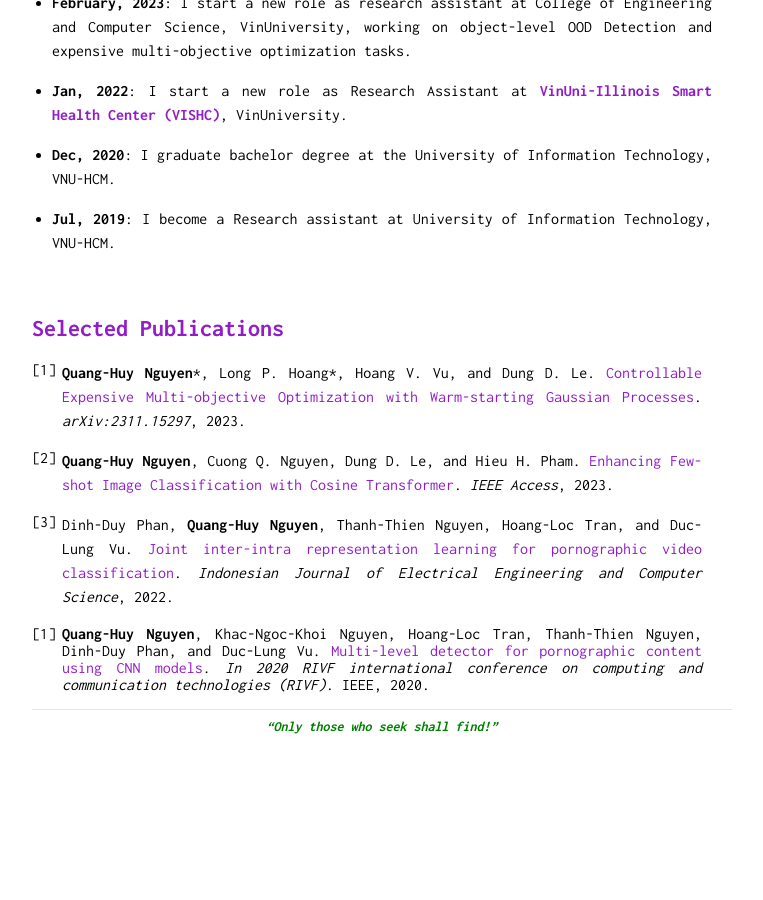
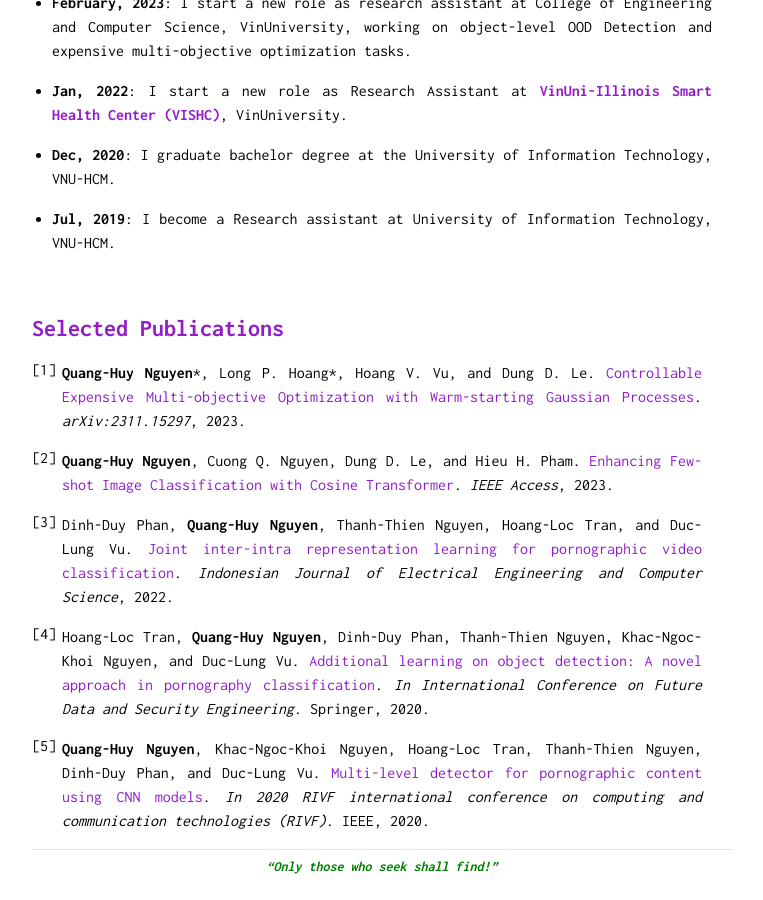
Before and after one commit to quanghuy0497/quanghuy0497.github.io, a Jekyll site: the page built from index.md, in a window 1280 px wide and 900 px high, scrolled down 1279 px. Shown: the whole window, without its empty margins (258-1021 px from the left). Built offline with Jekyll 4.4.1, drawn with Linux system fonts in a browser that asks for light colours; nearby versions of some CDN libraries; before the commit the page ends 2039 px from its top, so only the background shows below that.

Commit message:
Update bio

```diff
--- a/page/about.md
+++ b/page/about.md
@@ -46,10 +46,12 @@ My research interests are including *meta-learning*, *domain adaptation*, and *b
 
 3. Dinh-Duy Phan, **Quang-Huy Nguyen**, Thanh-Thien Nguyen, Hoang-Loc Tran, and Duc-Lung Vu. [Joint inter-intra representation learning for pornographic video classification](http://ijeecs.iaescore.com/index.php/IJEECS/article/view/27086). *Indonesian Journal of Electrical Engineering and Computer Science*, 2022.
 
+4. Hoang-Loc Tran, **Quang-Huy Nguyen**, Dinh-Duy Phan, Thanh-Thien Nguyen, Khac-Ngoc-Khoi Nguyen, and Duc-Lung Vu. [Additional learning on object detection: A novel approach in pornography classification](https://link.springer.com/chapter/10.1007/978-981-33-4370-2_22). *In International Conference on Future Data and Security Engineering*. Springer, 2020.
+
+5. **Quang-Huy Nguyen**, Khac-Ngoc-Khoi Nguyen, Hoang-Loc Tran, Thanh-Thien Nguyen, Dinh-Duy Phan, and Duc-Lung Vu. [Multi-level detector for pornographic content using CNN models](https://ieeexplore.ieee.org/document/9140734). *In 2020 RIVF international conference on computing and communication technologies (RIVF)*. IEEE, 2020.
+
 <!-- 4. Dinh-Duy Phan, Thanh Thien Nguyen, **Quang-Huy Nguyen**, Hoang-Loc Tran, Khac-Ngoc-Khoi Nguyen, and Duc-Lung Vu. [LSPD: A Large-Scale Pornographic Dataset for Detection and Classification](https://inass.org/wp-content/uploads/2021/09/2022022819-4.pdf). *International Journal of Intelligent Engineering and Systems*, 2021. -->
 
 <!-- 5. Dinh-Duy Phan, Thanh-Thien Nguyen, **Quang-Huy Nguyen**, Hoang-Loc Tran, Khac-Ngoc-Khoi Nguyen, and Duc-Lung Vu. [A Novel Pornographic Visual Content Classifier based on Sensitive Object Detection](https://thesai.org/Downloads/Volume12No5/Paper_91-A_Novel_Pornographic_Visual_Content_Classifier.pdf). *International Journal of Advanced Computer Science and Applications*, 2021. -->
 
 <!-- 6. Hoang-Loc Tran, **Quang-Huy Nguyen**, Dinh-Duy Phan, Thanh-Thien Nguyen, Khac-Ngoc-Khoi Nguyen, and Duc-Lung Vu. [Additional learning on object detection: A novel approach in pornography classification](https://link.springer.com/chapter/10.1007/978-981-33-4370-2_22). *In International Conference on Future Data and Security Engineering*. Springer, 2020. -->
-
-4. **Quang-Huy Nguyen**, Khac-Ngoc-Khoi Nguyen, Hoang-Loc Tran, Thanh-Thien Nguyen, Dinh-Duy Phan, and Duc-Lung Vu. [Multi-level detector for pornographic content using CNN models](https://ieeexplore.ieee.org/document/9140734). *In 2020 RIVF international conference on computing and communication technologies (RIVF)*. IEEE, 2020.
```
